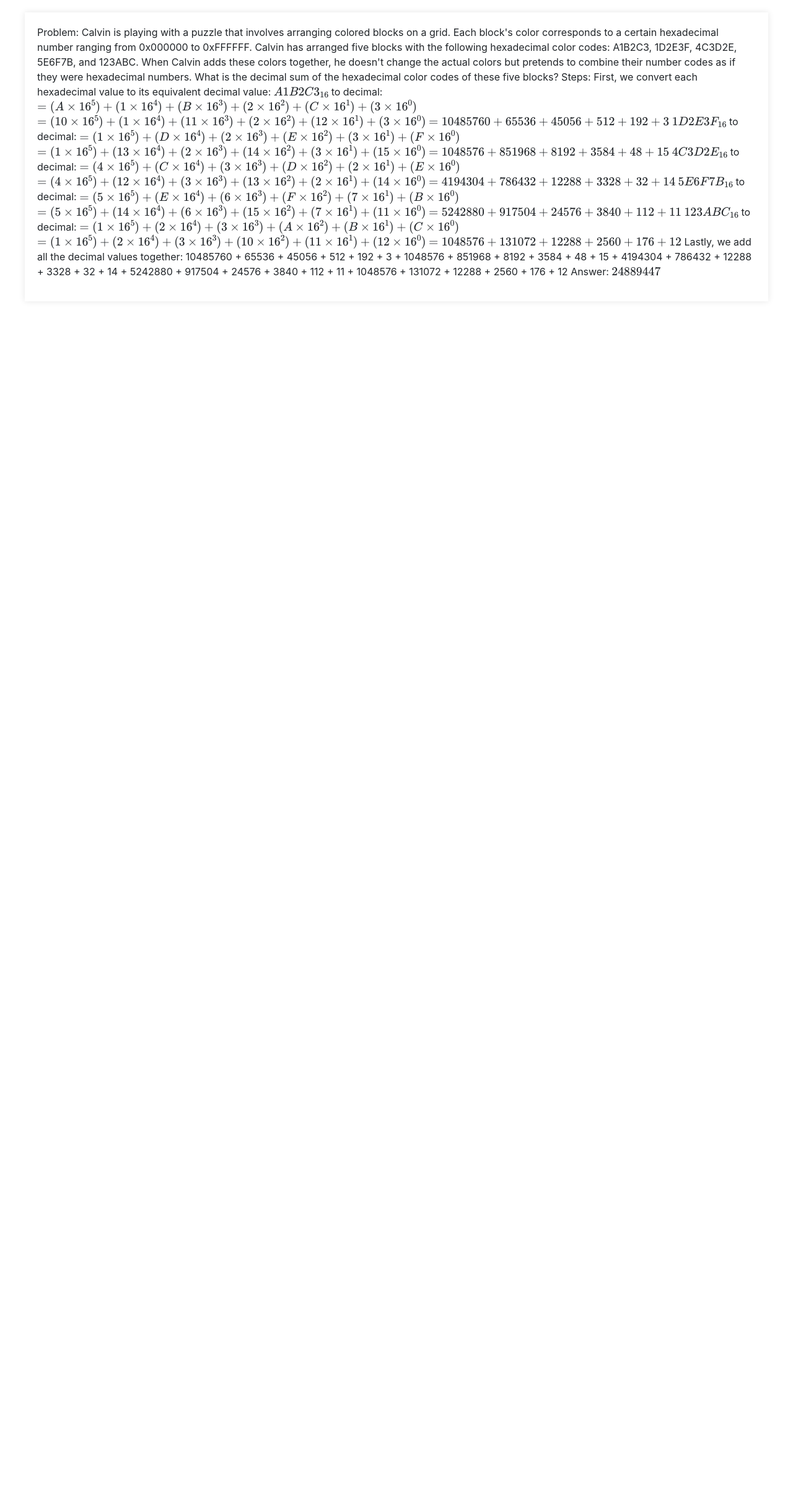
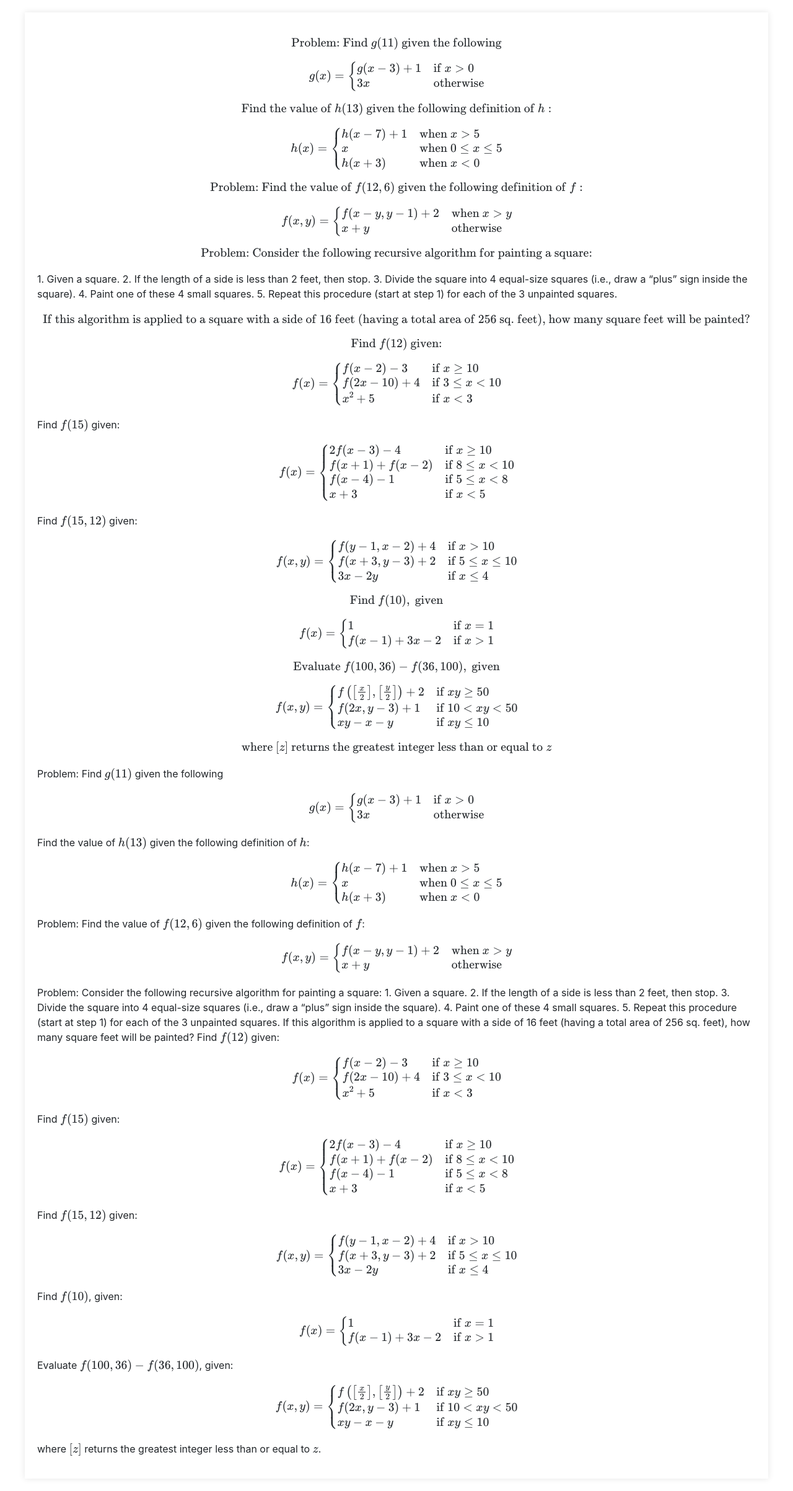
Before and after one commit to FarmerJohnsBessie/ACSL_Guide, a Django app: page /test/ in a window 1280 px wide. Shown: the part 60-2465 px from the top of the page at 62% size. Before the commit the page ends 505 px from the top, so only its background shows below. Run offline with Django 4.2, Linux system fonts and the light colour scheme; some libraries are stand-ins or nearby versions.

Commit message:
changed the prompt

```diff
--- a/number_system/static/js/admin/generate_question.js
+++ b/number_system/static/js/admin/generate_question.js
@@ -4,7 +4,7 @@ document.getElementById('generate-btn').addEventListener('click', function() {
     disableGeneration();
     console.log('Generating question...');
     const questionType = document.getElementById('typeChoices').value;
-    const json_data = JSON.stringify({'difficulty': document.getElementById('difficulty').value});
+    const json_data = JSON.stringify({'difficulty': document.getElementById('difficulty').value, 'additional-prompt': document.getElementById('additional-prompt').value});
     fetch(`/generate/${questionType}/`,{
         method: 'POST',
         headers: {
@@ -67,6 +67,7 @@ function clearEverything() {
     document.getElementById('steps-display').innerHTML = "";
     document.getElementById('answer-display').innerHTML = "";
     document.getElementById('difficulty-number').value = "";
+    document.getElementById('additional-prompt').value = "";
 }
 
 function disableGeneration(){
@@ -74,12 +75,14 @@ function disableGeneration(){
     // make the button not clickable
     document.getElementById('typeChoices').disabled = true;
     document.getElementById('difficulty').disabled = true;
+    document.getElementById('additional-prompt').disabled = true;
 }
 
 function enableGeneration(){
     document.getElementById('generate-btn').disabled = false;
     document.getElementById('typeChoices').disabled = false;
     document.getElementById('difficulty').disabled = false;
+    document.getElementById('additional-prompt').disabled = false;
 }
 
 
--- a/number_system/views.py
+++ b/number_system/views.py
@@ -104,26 +104,25 @@ def question_generator(request, question_type):
             question = ''
             correct = False
     else:
-        if randint(0, 1) == 0:
-            question = Question.objects.filter(type=question_type)
-            if question.exists():
-                question = choice(question)
-                question = QuestionSerializer(question, many=False).data
-            else:
-                question = None
+        question = Question.objects.filter(type=question_type)
+        if question.exists():
+            question = choice(question)
+            question = QuestionSerializer(question, many=False).data
+        else:
+            question = None
 
-        else:
-            if question_type == "Computer_Number_Systems":
-                question = NumberSystem.generate_question()  # Replace with your data source
-                question['id'] = -1
-                question['likes'] = 0
-            else:
-                question = Question.objects.filter(type=question_type)
-                if question.exists():
-                    question = choice(question)
-                    question = QuestionSerializer(question, many=False).data
-                else:
-                    question = None
+        # else:
+        #     if question_type == "Computer_Number_Systems":
+        #         question = NumberSystem.generate_question()  # Replace with your data source
+        #         question['id'] = -1
+        #         question['likes'] = 0
+        #     else:
+        #         question = Question.objects.filter(type=question_type)
+        #         if question.exists():
+        #             question = choice(question)
+        #             question = QuestionSerializer(question, many=False).data
+        #         else:
+        #             question = None
 
         request.session['question'] = question
         form = AnswerSubmissionForm()
@@ -269,7 +268,8 @@ def problem_generator(request):
 def generate_questions(request, question_type):
     data = json.loads(request.body)
     difficulty = data['difficulty']
-    result = QuestionGenerateorAI.generate_question(question_type, difficulty)
+    additional_prompts = data['additional-prompt']
+    result = QuestionGenerateorAI.generate_question(question_type, difficulty,additional_prompts)
     return JsonResponse({'question': result})
 
 
--- a/templates/pages/admin/generator.html
+++ b/templates/pages/admin/generator.html
@@ -31,8 +31,8 @@
             <option value="hard">Hard</option>
             <option value="insane">Insane</option>
         </select>
-        <label for="additional-information"></label>
-        <textarea id="additional-information"></textarea>
+        <label for="additional-prompt">Additional Prompt</label>
+        <textarea id="additional-prompt"></textarea>
         <button id="generate-btn">Generate</button>
 
         <div id="ai-output">
--- a/templates/pages/test.html
+++ b/templates/pages/test.html
@@ -5,46 +5,132 @@
 
 {% block content %}
     <p>
-Problem:
-Calvin is playing with a puzzle that involves arranging colored blocks on a grid. Each block's color corresponds to a certain hexadecimal number ranging from 0x000000 to 0xFFFFFF. Calvin has arranged five blocks with the following hexadecimal color codes: A1B2C3, 1D2E3F, 4C3D2E, 5E6F7B, and 123ABC. When Calvin adds these colors together, he doesn't change the actual colors but pretends to combine their number codes as if they were hexadecimal numbers. What is the decimal sum of the hexadecimal color codes of these five blocks?
+\[
+\text{Problem: Find } g(11) \text{ given the following}
+\]
 
-Steps:
-First, we convert each hexadecimal value to its equivalent decimal value:
+\[
+g(x) =
+\begin{cases}
+g(x - 3) + 1 & \text{if } x > 0 \\
+3x & \text{otherwise}
+\end{cases}
+\]
+\[
+\text{Find the value of } h(13) \text{ given the following definition of } h:
+\]
+\[
+h(x) =
+\begin{cases}
+h(x - 7) + 1 & \text{when } x > 5 \\
+x & \text{when } 0 \leq x \leq 5 \\
+h(x + 3) & \text{when } x < 0
+\end{cases}
+\]
+\[
+\text{Problem: Find the value of } f(12, 6) \text{ given the following definition of } f:
+\]
+\[
+f(x, y) =
+\begin{cases}
+f(x - y, y - 1) + 2 & \text{when } x > y \\
+x + y & \text{otherwise}
+\end{cases}
+\]
+\[
+\text{Problem: Consider the following recursive algorithm for painting a square:}
+\]
+1. Given a square.
+2. If the length of a side is less than 2 feet, then stop.
+3. Divide the square into 4 equal-size squares (i.e., draw a “plus” sign inside the square).
+4. Paint one of these 4 small squares.
+5. Repeat this procedure (start at step 1) for each of the 3 unpainted squares.
+\[
+\text{If this algorithm is applied to a square with a side of 16 feet (having a total area of 256 sq. feet), how many square feet will be painted?}
+\]
+\[
+\text{Find } f(12) \text{ given:}
+\]
+\[
+f(x) =
+\begin{cases}
+f(x-2) - 3 & \text{if } x \geq 10 \\
+f(2x-10) + 4 & \text{if } 3 \leq x < 10 \\
+x^2 + 5 & \text{if } x < 3
+\end{cases}
+\]
 
-\(A1B2C3_{16}\) to decimal:
-\(= (A \times 16^5) + (1 \times 16^4) + (B \times 16^3) + (2 \times 16^2) + (C \times 16^1) + (3 \times 16^0)\)
-\(= (10 \times 16^5) + (1 \times 16^4) + (11 \times 16^3) + (2 \times 16^2) + (12 \times 16^1) + (3 \times 16^0)\)
-\(= 10485760 + 65536 + 45056 + 512 + 192 + 3\)
+Find \(f(15)\) given:
+\[
+f(x) =
+\begin{cases}
+2{f(x-3)}-4 & \text{if } x \geq 10 \\
+f(x+1) + f(x-2) & \text{if } 8 \leq x < 10 \\
+f(x-4) - 1 & \text{if } 5 \leq x < 8 \\
+x + 3 & \text{if } x < 5
+\end{cases}
+\]
 
-\(1D2E3F_{16}\) to decimal:
-\(= (1 \times 16^5) + (D \times 16^4) + (2 \times 16^3) + (E \times 16^2) + (3 \times 16^1) + (F \times 16^0)\)
-\(= (1 \times 16^5) + (13 \times 16^4) + (2 \times 16^3) + (14 \times 16^2) + (3 \times 16^1) + (15 \times 16^0)\)
-\(= 1048576 + 851968 + 8192 + 3584 + 48 + 15\)
+Find \(f(15,12)\) given:
+\[
+f(x, y) =
+\begin{cases}
+f(y-1,x-2) + 4 & \text{if } x > 10 \\
+f(x+3,y-3) + 2 & \text{if } 5 \leq x \leq 10 \\
+3x - 2y & \text{if } x \leq 4
+\end{cases}
+\]
+\[
+\text{Find } f(10), \text{ given}
+\]
 
-\(4C3D2E_{16}\) to decimal:
-\(= (4 \times 16^5) + (C \times 16^4) + (3 \times 16^3) + (D \times 16^2) + (2 \times 16^1) + (E \times 16^0)\)
-\(= (4 \times 16^5) + (12 \times 16^4) + (3 \times 16^3) + (13 \times 16^2) + (2 \times 16^1) + (14 \times 16^0)\)
-\(= 4194304 + 786432 + 12288 + 3328 + 32 + 14\)
+\[
+f(x) =
+\begin{cases}
+1 & \text{if } x = 1 \\
+f(x-1) + 3x - 2 & \text{if } x > 1
+\end{cases}
+\]
 
-\(5E6F7B_{16}\) to decimal:
-\(= (5 \times 16^5) + (E \times 16^4) + (6 \times 16^3) + (F \times 16^2) + (7 \times 16^1) + (B \times 16^0)\)
-\(= (5 \times 16^5) + (14 \times 16^4) + (6 \times 16^3) + (15 \times 16^2) + (7 \times 16^1) + (11 \times 16^0)\)
-\(= 5242880 + 917504 + 24576 + 3840 + 112 + 11\)
+\[
+\text{Evaluate } f(100, 36) - f(36, 100), \text{ given}
+\]
+\[
+f(x,y) =
+\begin{cases}
+f\left(\left[\frac{x}{2}\right], \left[\frac{y}{2}\right]\right) + 2 & \text{if } xy \geq 50 \\
+f(2x, y-3) + 1 & \text{if } 10 < xy < 50 \\
+xy - x - y & \text{if } xy \leq 10
+\end{cases}
+\]
+\[
+\text{where } [z] \text{ returns the greatest integer less than or equal to } z
+\]
+Problem: Find \( g(11) \) given the following
+\[ g(x) = \begin{cases} g(x - 3) + 1 & \text{if } x > 0 \\ 3x & \text{otherwise} \end{cases} \]
+Find the value of \( h(13) \) given the following definition of \( h \):
+\[ h(x) = \begin{cases} h(x - 7) + 1 & \text{when } x > 5 \\ x & \text{when } 0 \leq x \leq 5 \\ h(x + 3) & \text{when } x < 0 \end{cases} \]
+Problem: Find the value of \( f(12, 6) \) given the following definition of \( f \):
+\[ f(x, y) = \begin{cases} f(x - y, y - 1) + 2 & \text{when } x > y \\ x + y & \text{otherwise} \end{cases} \]
+Problem: Consider the following recursive algorithm for painting a square:
+1. Given a square.
+2. If the length of a side is less than 2 feet, then stop.
+3. Divide the square into 4 equal-size squares (i.e., draw a “plus” sign inside the square).
+4. Paint one of these 4 small squares.
+5. Repeat this procedure (start at step 1) for each of the 3 unpainted squares.
+If this algorithm is applied to a square with a side of 16 feet (having a total area of 256 sq. feet), how many square feet will be painted?
+Find \( f(12) \) given:
+\[ f(x) = \begin{cases} f(x-2) - 3 & \text{if } x \geq 10 \\ f(2x-10) + 4 & \text{if } 3 \leq x < 10 \\ x^2 + 5 & \text{if } x < 3 \end{cases} \]
+Find \( f(15) \) given:
+\[ f(x) = \begin{cases} 2{f(x-3)}-4 & \text{if } x \geq 10 \\ f(x+1) + f(x-2) & \text{if } 8 \leq x < 10 \\ f(x-4) - 1 & \text{if } 5 \leq x < 8 \\ x + 3 & \text{if } x < 5 \end{cases} \]
+Find \( f(15,12) \) given:
+\[ f(x, y) = \begin{cases} f(y-1,x-2) + 4 & \text{if } x > 10 \\ f(x+3,y-3) + 2 & \text{if } 5 \leq x \leq 10 \\ 3x - 2y & \text{if } x \leq 4 \end{cases} \]
+Find \( f(10) \), given:
+\[ f(x) = \begin{cases} 1 & \text{if } x = 1 \\ f(x-1) + 3x - 2 & \text{if } x > 1 \end{cases} \]
+Evaluate \( f(100, 36) - f(36, 100) \), given:
+\[ f(x,y) = \begin{cases} f\left(\left[\frac{x}{2}\right], \left[\frac{y}{2}\right]\right) + 2 & \text{if } xy \geq 50 \\ f(2x, y-3) + 1 & \text{if } 10 < xy < 50 \\ xy - x - y & \text{if } xy \leq 10 \end{cases} \]
+where \( [z] \) returns the greatest integer less than or equal to \( z \).
 
-\(123ABC_{16}\) to decimal:
-\(= (1 \times 16^5) + (2 \times 16^4) + (3 \times 16^3) + (A \times 16^2) + (B \times 16^1) + (C \times 16^0)\)
-\(= (1 \times 16^5) + (2 \times 16^4) + (3 \times 16^3) + (10 \times 16^2) + (11 \times 16^1) + (12 \times 16^0)\)
-\(= 1048576 + 131072 + 12288 + 2560 + 176 + 12\)
-
-Lastly, we add all the decimal values together:
-10485760 + 65536 + 45056 + 512 + 192 + 3 +
-1048576 + 851968 + 8192 + 3584 + 48 + 15 +
-4194304 + 786432 + 12288 + 3328 + 32 + 14 +
-5242880 + 917504 + 24576 + 3840 + 112 + 11 +
-1048576 + 131072 + 12288 + 2560 + 176 + 12
-
-Answer:
-\(24889447\)
 
     </p>
 
```
Also changed, not shown: number_system/utils/QuestionGenerateorAI.py (+136 -31 lines), db.sqlite3.
